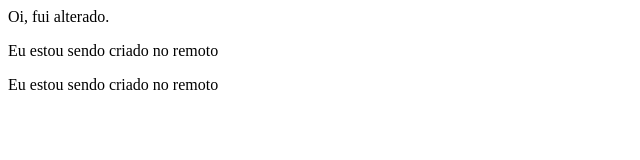
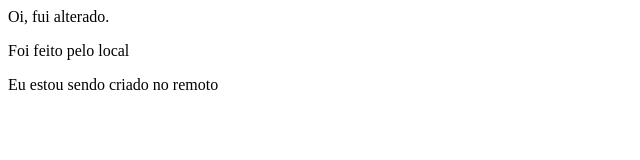
Before and after one commit to MayaraRocha95/reprograma-02, a plain HTML site: page index.html in a window 1280 px wide. Shown: the full height of the page, 0-640 px from the left. Drawn offline with Linux system fonts and the light colour scheme.

Commit message:
commit feito pelo local

```diff
--- a/index.html
+++ b/index.html
@@ -8,7 +8,7 @@
 </head>
 <body>
   Oi, fui alterado.
-  <p> Eu estou sendo criado no remoto</p>
+  <p>Foi feito pelo local</p>
   <p> Eu estou sendo criado no remoto</p>
 </body>
 </html>
```
Also changed, not shown: contato.html (line endings or trailing spaces).
